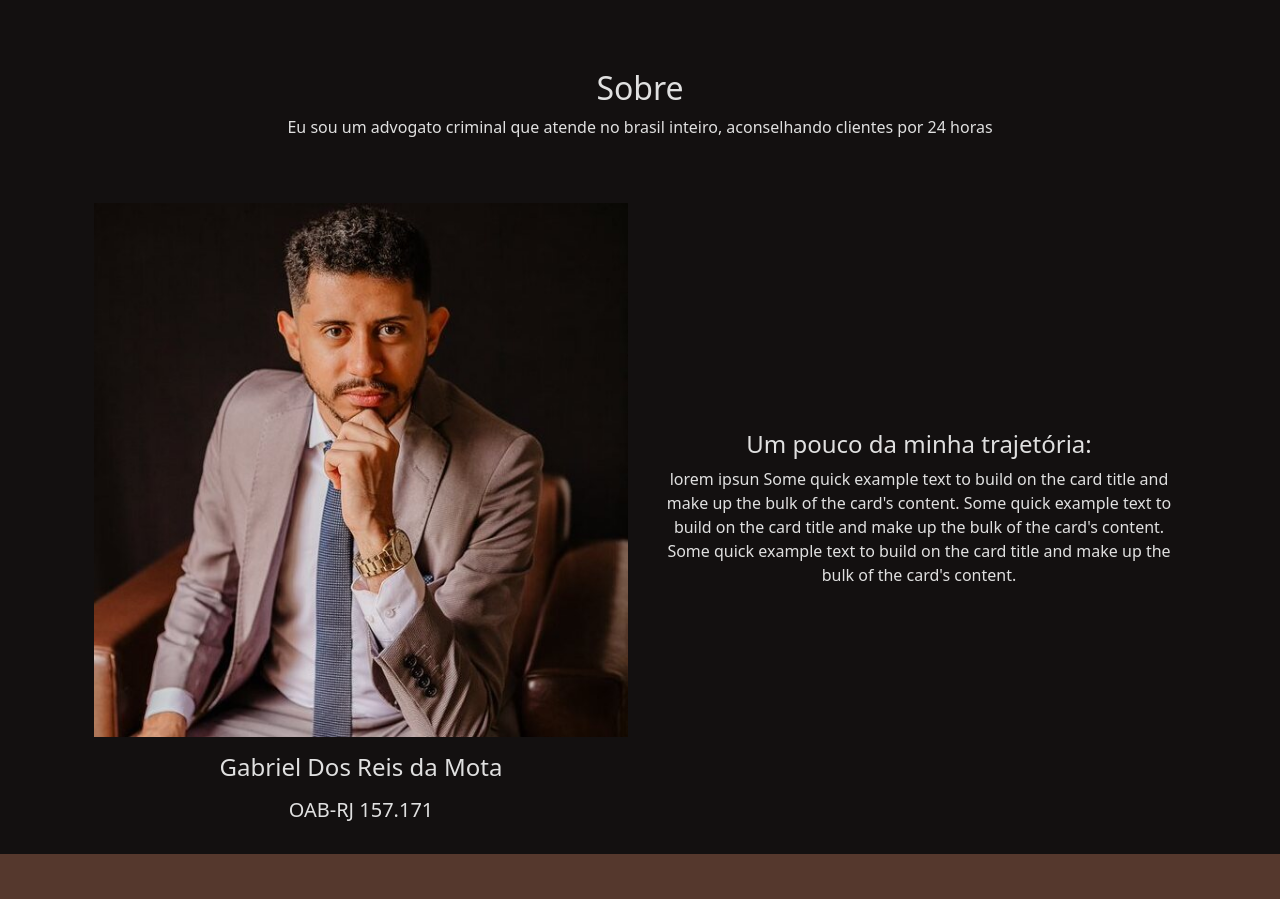
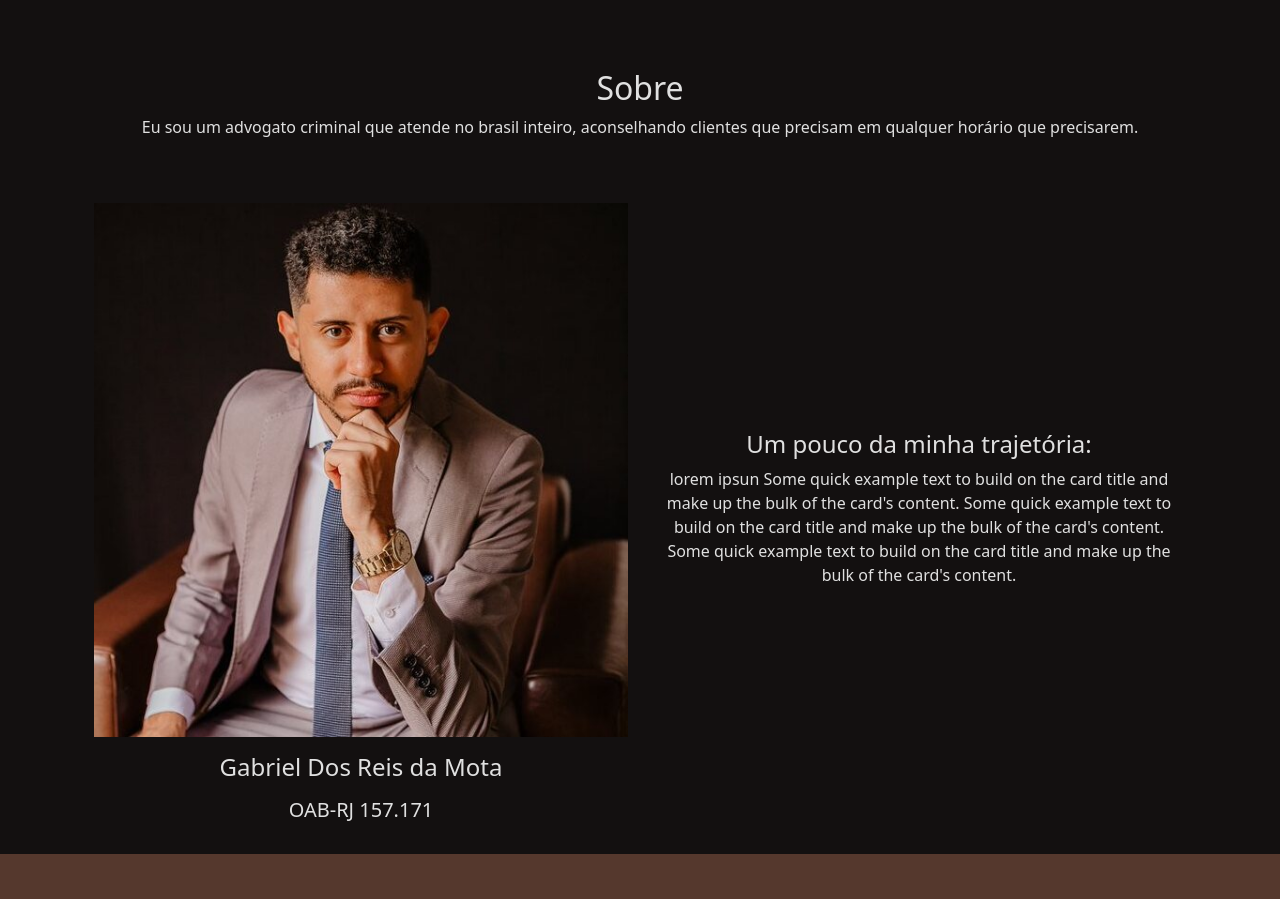
Before and after one commit to 129-ornellas/gabriel_mota_adv, a plain HTML site: page index.html in a window 1280 px wide. Shown: the part 1236-2135 px from the top of the page. Drawn offline with nearby package versions, Linux system fonts and the light colour scheme.

Commit message:
fix: ajusta textos

```diff
--- a/index.html
+++ b/index.html
@@ -138,7 +138,7 @@
       <div class="sessao_titulo">
         <h2>Sobre</h2>
         <p>
-          Eu sou um advogato criminal que atende no brasil inteiro, aconselhando clientes por 24 horas
+          Eu sou um advogato criminal que atende no brasil inteiro, aconselhando clientes que precisam em qualquer horário que precisarem.
         </p>
       </div>
 
```
